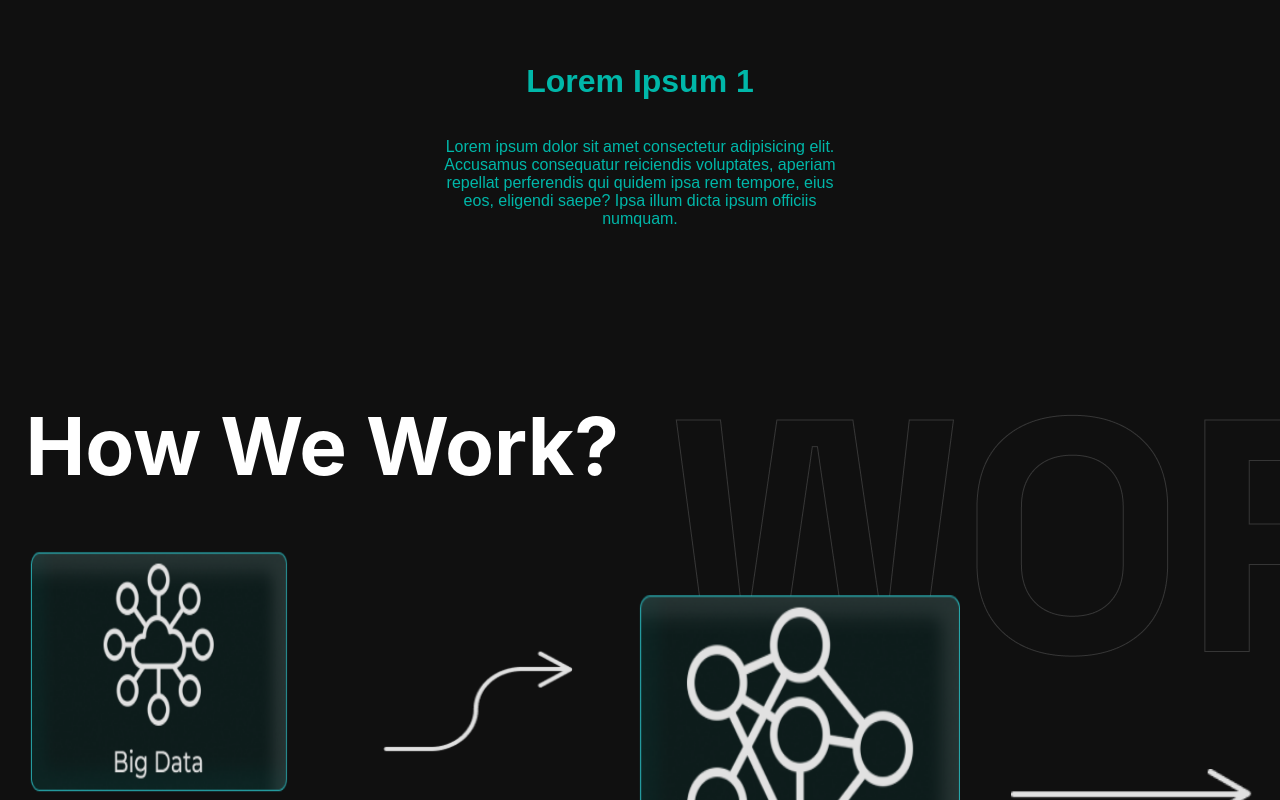
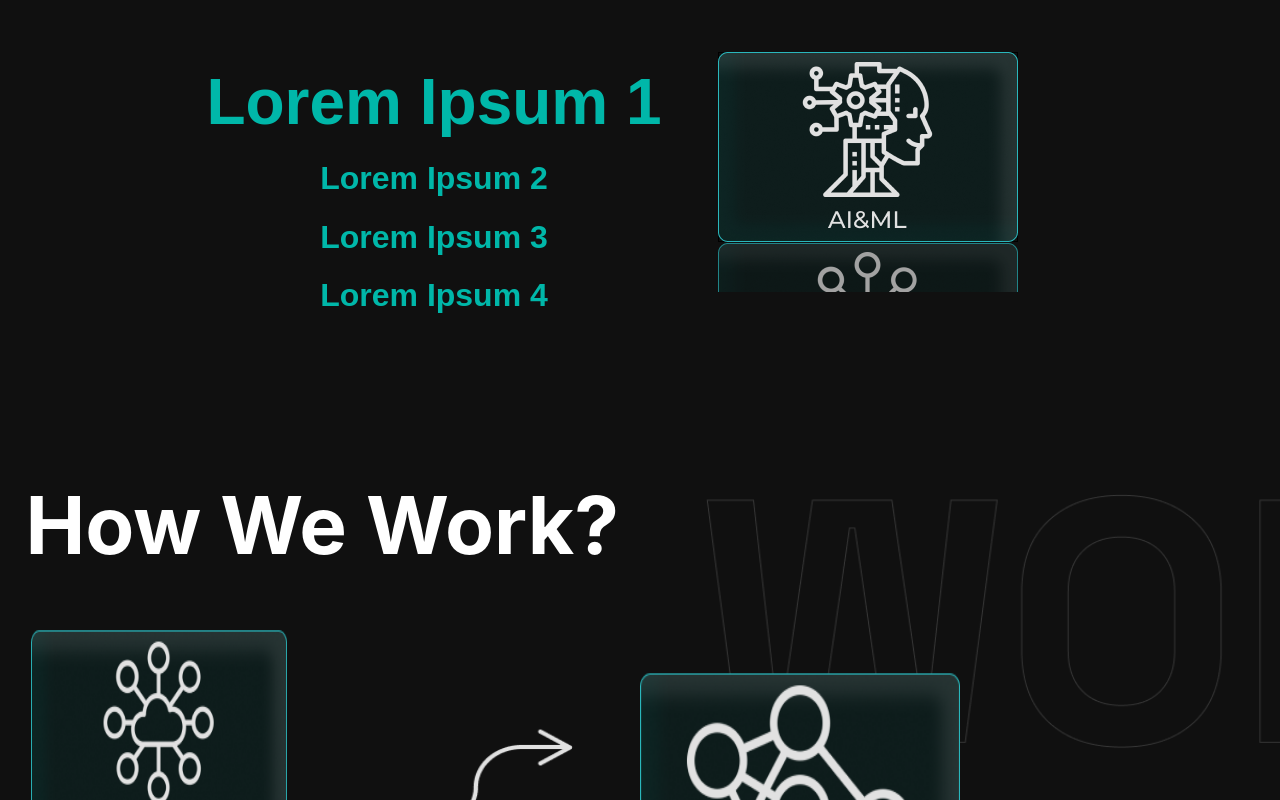
Before and after one commit to eekshitchawla/rectr, a React (Create React App) app: page / in a window 1280 px wide. Shown: the part 2360-3160 px from the top of the page. Built offline with nearby package versions, Linux system fonts and the light colour scheme.

Commit message:
what we offer defined

```diff
--- a/src/screens/HowWeWork/HowWeWork.css
+++ b/src/screens/HowWeWork/HowWeWork.css
@@ -1,7 +1,8 @@
 #workPage{
     margin: 0;
-    height: 100vh;
+    height: 120vh;
     background-image: url(../../assets/howWeWork.png);
+    background-size: cover;
     display: flex;
     flex-wrap: wrap;
 }
@@ -47,7 +48,8 @@
     height: auto;
 }
 
-#uaImg, #daImg, #saImg, #solImg, .imgTag{
+/* #uaImg, #daImg, #saImg, #solImg, .imgTag */
+.animate{
     animation: appear 2s 1 forwards ;
     animation-delay: 2s;
     opacity: 0;
--- a/src/screens/Team/Team.css
+++ b/src/screens/Team/Team.css
@@ -2,7 +2,7 @@
     height: 150vh;
     background-image: url('../../assets/team.png');
     background-repeat: no-repeat;
-    background-size:100%;
+    background-size: cover;
     display: flex;
     justify-content: space-around;
     align-items: center;
@@ -14,23 +14,30 @@
     width: 90%;
     overflow-x: scroll;
     z-index: 999;
+    flex-wrap: wrap;
 }
 #memberCardsContainer::-webkit-scrollbar {
     display: none;
 }
 
-#glassCardContainer {
+.glassCardContainer {
     padding: 0 5%;
     height: 50vh;
     width: 50vh;
-}
+  }
+
+  .glassCardContainer.active {
+    border: 2px solid #00B7A9;
+    box-shadow: 0 0 10px rgba(0, 183, 169, 0.5);
+  }
+
 
 #avatar {
     height: 15vh;
     width: 13vh;
 }
 
-#glassCard {
+.glassCard {
     height: 30vh;
     width: 30vh;
     background-image: url('../../assets/glassCard.png');
@@ -40,9 +47,19 @@
     background-size: cover;
     display: flex;
     flex-direction: column;
+    flex-wrap: wrap;
     justify-content: center;
     align-items: center;
     padding: 1%;
+}
+
+.glassCard.active{
+    background-color: #00B7A9;
+    border: 10px solid #00B7A9;
+}
+
+#footerContainer{
+    width: 100%;
 }
 
 #footer{
@@ -52,6 +69,7 @@
 
     display: flex;
     justify-content: space-around;
+    flex-wrap: wrap;
 }
 
 #faqContainer, #reachUs{
@@ -59,6 +77,7 @@
     flex-direction: column;
     justify-content: space-between;
     width: 40%;
+    flex-wrap: wrap;
 }
 
 #faq, #reach{
@@ -78,12 +97,14 @@
     display: flex;
     flex-direction: column;
     font-size: 3vh;
+    flex-wrap: wrap;
 }
 
 #dropUpContent{
     display: flex;
     justify-content: space-between;
     padding: 1vh;
+    flex-wrap: wrap;
 }
 
 #msgFaq{
@@ -107,17 +128,21 @@
 
 #imgsLink{
     display: flex;
+    flex-wrap: wrap;
     justify-content: space-between;
 }
 #link{
     display: flex;
     flex-direction: column;
+    flex-wrap: wrap;
     font-weight: 500;
 }
 
 #mailCont, #instaCont{
     display: flex;
     flex-direction: column;
+    flex-wrap: wrap;
+
     align-items: center;
     justify-content: center;
 }
--- a/src/screens/Team/Team.js
+++ b/src/screens/Team/Team.js
@@ -31,8 +31,10 @@ const Team = () => {
     ];
 
     const memberCards = members.map((member) => (
-        <div key={member.key} id="glassCardContainer">
-            <div id="glassCard">
+
+        <div key={member.key} //id="glassCardContainer">
+            className={`glassCardContainer${isClickedFaq ? "active" : ""}`}>
+            <div className="glassCard" id="glassCard">
                 <img id="avatar" src={member.picUrl} alt="avatar" />
                 <div id="nameInCard">
                     <strong>{member.memName}</strong>
@@ -59,6 +61,7 @@ const Team = () => {
                     {memberCards}
                 </Slider>
             </div>
+            <footer id="footerContainer">
                 <div id="footer">
                     <div id="faqContainer">
                         <div id="faq">FAQ</div>
@@ -93,6 +96,7 @@ const Team = () => {
                         </div>
                     </div>
                 </div>
+            </footer>
         </div>
     );
 };
--- a/src/screens/WhyUs/WhyUs.css
+++ b/src/screens/WhyUs/WhyUs.css
@@ -9,26 +9,24 @@
     color: #00B7A9;
 }
 
-#contentContainer, #lhs{
+#mainHead {
+    color: white;
+    font-size: 20vh;
+}
+
+#lhs {
     display: flex;
     align-items: center;
     justify-content: center;
-}
-
-#mainHead{
-    color: white;
-    font-size: 20vh;
 }
 
 h1 {
     transition: font-size 1s ease-in-out;
 }
 
-
 h1.enlarged {
     font-size: 4rem;
 }
-
 
 .main {
     display: flex;
@@ -43,43 +41,46 @@ h1.enlarged {
     margin-left: 2rem;
 }
 
-
-.slider{
+#scrollContainer {
     display: flex;
     flex-direction: column;
+    height: 30vh;
     overflow-y: scroll;
     scroll-snap-type: y mandatory;
-    height: 10%;
-    width: 30%;
-    margin: 2%;
+    padding: 0 7vh 0 ;
 }
 
-  /* ::-webkit-scrollbar{
-    display: none;
-} */
-
-  .slides {
-    display: flex;
-    flex-direction: column;
-    scroll-snap-align: start;
+#scrollContainer::-webkit-scrollbar {
+    width: 10px;
 }
 
-  .slide {
-    flex: 0 0 auto;
-    margin-bottom: 10px;
-    scroll-snap-stop: always;
+#scrollContainer::-webkit-scrollbar-thumb {
+    background-color: #00B7A9;
+    border-radius: 20px;
+}
+
+#scrollContainer img {
+    width: 100%;
+    height: auto;
+    scroll-snap-align: start;
     opacity: 0.7;
     transition: opacity 0.3s ease;
     cursor: pointer;
 }
 
-  .slide.active {
+#scrollContainer img.active {
     opacity: 1;
 }
 
-  .photo {
-    width: 50vh;
-    height: auto;
+#bodyWhy {
+    display: flex;
+    align-items: center;
+    justify-content: center;
+    margin-top: 3rem;
+}
+
+#bodyWhy .main {
+    margin-right: 2rem;
 }
 
 .text {
@@ -89,3 +90,12 @@ h1.enlarged {
     display: flex;
     flex-direction: column;
 }
+
+#lhs h1 {
+    margin-bottom: 0.5rem;
+    cursor: pointer;
+}
+
+#lhs h1:hover {
+    color: #00B7A9;
+}
--- a/src/screens/WhyUs/WhyUs.js
+++ b/src/screens/WhyUs/WhyUs.js
@@ -1,92 +1,7 @@
-// import React, { useState } from "react";
-// import imgUs from '../../assets/aiml.png';
-// import '../WhyUs/WhyUs.css'
-
-// const WhyUs = () => {
-//     const data = [
-//         {
-//             id: 1,
-//             key: 1,
-//             title: "Lorem Ipsum 1",
-//             text: "Lorem ipsum dolor sit amet consectetur adipisicing elit. Accusamus consequatur reiciendis voluptates, aperiam repellat perferendis qui quidem ipsa rem tempore, eius eos, eligendi saepe? Ipsa illum dicta ipsum officiis numquam.",
-//             img: { imgUs }
-//         },
-//         {
-//             id: 2,
-//             key: 2,
-//             title: "Lorem Ipsum 2",
-//             text: "Lorem ipsum dolor sit amet consectetur adipisicing elit. Accusamus consequatur reiciendis voluptates, aperiam repellat perferendis qui quidem ipsa rem tempore, eius eos, eligendi saepe? Ipsa illum dicta ipsum officiis numquam.",
-//             img: { imgUs }
-//         },
-//         {
-//             id: 3,
-//             key: 3,
-//             title: "Lorem Ipsum 3",
-//             text: "Lorem ipsum dolor sit amet consectetur adipisicing elit. Accusamus consequatur reiciendis voluptates, aperiam repellat perferendis qui quidem ipsa rem tempore, eius eos, eligendi saepe? Ipsa illum dicta ipsum officiis numquam.",
-//             img: { imgUs }
-//         },
-//         {
-//             id: 4,
-//             key: 4,
-//             title: "Lorem Ipsum 4",
-//             text: "Lorem ipsum dolor sit amet consectetur adipisicing elit. Accusamus consequatur reiciendis voluptates, aperiam repellat perferendis qui quidem ipsa rem tempore, eius eos, eligendi saepe? Ipsa illum dicta ipsum officiis numquam.",
-//             img: { imgUs }
-//         },
-
-//     ];
-
-//     const [toggle, setToggle] = useState("1");
-
-//     return (
-//         <div id="whyUsPage">
-//             <h1 id="mainHead">What We Offer?</h1>
-//             <div id="bodyWhy">
-//                 <span id="lhs">
-//                     {data.map(({ title, text, key, img }) => {
-//                         return (
-//                             <>
-//                                 <span className="main">
-//                                     <h1 className={toggle === key ? "enlarged" : ""} onClick={() => setToggle(key)}>
-//                                         {title}
-//                                     </h1>
-
-//                                     <div className="img">
-//                                         {
-//                                             toggle === key ? (
-//                                                 <>
-//                                                     <img alt="" src={imgUs} key={key} className="photo" />
-//                                                 </>
-//                                             ) : null
-//                                         }
-//                                     </div>
-//                                 </span>
-
-//                             </>
-//                         );
-//                     })}
-//                 </span>
-//                 <div id="scrollContainer">
-//                     <img alt="" src={imgUs} />
-//                     <img alt="" src={imgUs} />
-//                     <img alt="" src={imgUs} />
-//                     <img alt="" src={imgUs} />
-//                 </div>
-//                 <div id="scrollContainer">
-//                     {data.map(({ id, img }) =>
-//                         toggle == id ? <img alt="" src={img} key={id} /> : null
-//                     )}
-//                 </div>
-//             </div>
-//         </div>
-//     );
-// }
-
-
-// export default WhyUs;
-
-import React, { useState } from "react";
+import React, { useState, useRef } from "react";
 import imgUs from '../../assets/aiml.png';
-import '../WhyUs/WhyUs.css'
+import imgUs2 from '../../assets/bigData.png';
+import '../WhyUs/WhyUs.css';
 
 const WhyUs = () => {
     const data = [
@@ -102,7 +17,7 @@ const WhyUs = () => {
             key: 2,
             title: "Lorem Ipsum 2",
             text: "Lorem ipsum dolor sit amet consectetur adipisicing elit. Accusamus consequatur reiciendis voluptates, aperiam repellat perferendis qui quidem ipsa rem tempore, eius eos, eligendi saepe? Ipsa illum dicta ipsum officiis numquam.",
-            img: imgUs
+            img: imgUs2
         },
         {
             id: 3,
@@ -116,38 +31,50 @@ const WhyUs = () => {
             key: 4,
             title: "Lorem Ipsum 4",
             text: "Lorem ipsum dolor sit amet consectetur adipisicing elit. Accusamus consequatur reiciendis voluptates, aperiam repellat perferendis qui quidem ipsa rem tempore, eius eos, eligendi saepe? Ipsa illum dicta ipsum officiis numquam.",
-            img: imgUs
+            img: imgUs2
         }
     ];
 
-    const [activeIndex, setActiveIndex] = useState(0);
+    const [toggle, setToggle] = useState(1);
+    const scrollContainerRef = useRef(null);
 
-    const handleSlideClick = (index) => {
-        setActiveIndex(index);
+    const handleTextClick = (id) => {
+        setToggle(id);
+        const imageIndex = id - 1;
+        scrollContainerRef.current.scrollTo({
+            top: imageIndex * scrollContainerRef.current.offsetHeight,
+            behavior: "smooth"
+        });
     };
 
     return (
         <div id="whyUsPage">
             <h1 id="mainHead">What We Offer?</h1>
-            <div id="contentContainer">
-                <div className="text">
-                    <h1>{data[activeIndex].title}</h1>
-                    <p>{data[activeIndex].text}</p>
-                </div>
-                {/* <div className="slider">
-                    <div className="slides">
-                        {data.map(({ title, key, img }, index) => (
-                            <div
+            <div id="bodyWhy">
+                <span id="lhs">
+                    <div id="titleContainer">
+
+                        {data.map(({ title, key }) => (
+                            <h1
                                 key={key}
-                                className={`slide ${activeIndex === index ? "active" : ""}`}
-                                onClick={() => handleSlideClick(index)}
+                                className={toggle === key ? "enlarged" : ""}
+                                onClick={() => handleTextClick(key)}
                             >
-                                <img src={img} alt="" className="photo" />
-                            </div>
+                                {title}
+                            </h1>
                         ))}
                     </div>
-                </div> */}
-
+                </span>
+                <div id="scrollContainer" ref={scrollContainerRef}>
+                    {data.map(({ id, img }) => (
+                        <img
+                            key={id}
+                            alt=""
+                            src={img}
+                            className={toggle === id ? "active" : ""}
+                        />
+                    ))}
+                </div>
             </div>
         </div>
     );
```
Also changed, not shown: src/screens/HowWeWork/HowWeWork.js (+81 -6 lines). Lines whose indentation alone changed are shown as unchanged.
